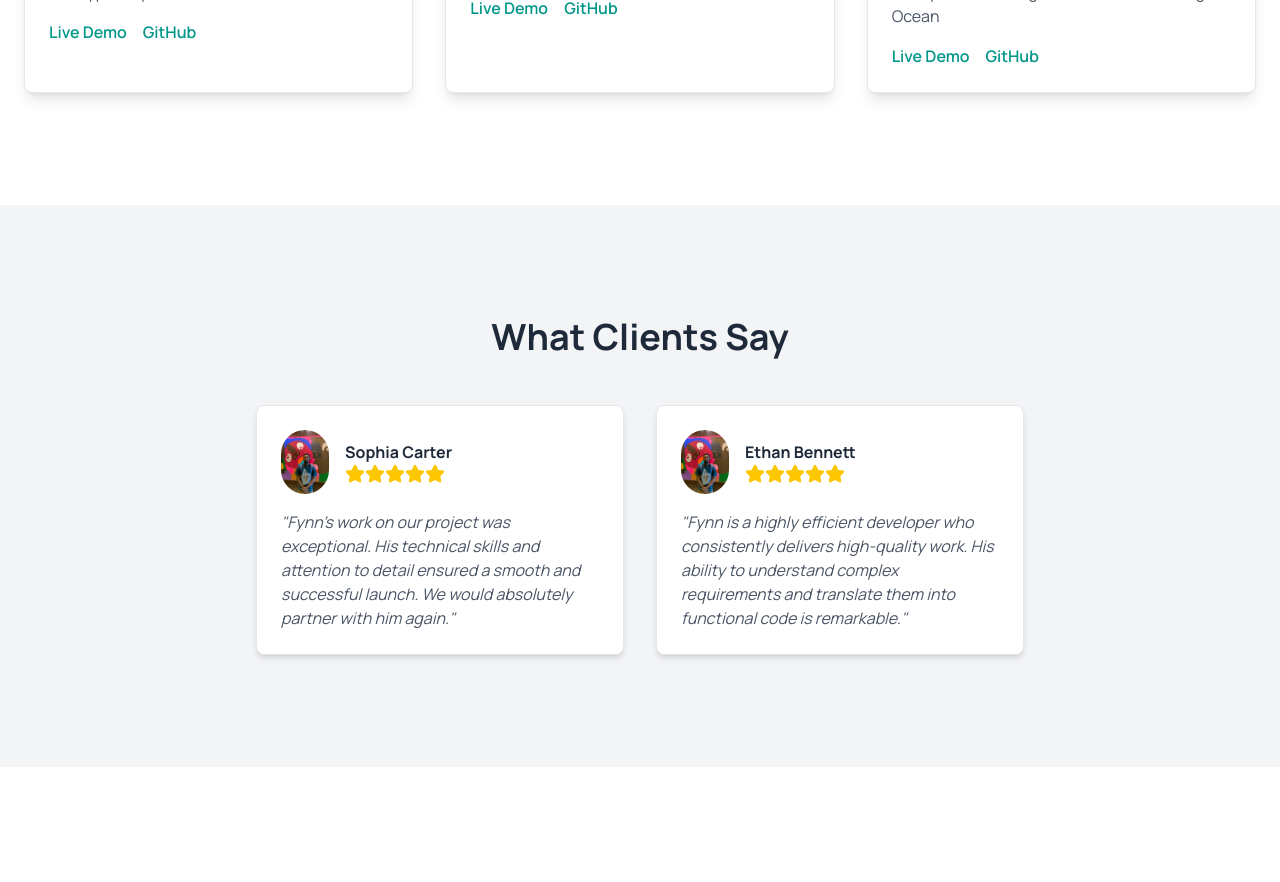
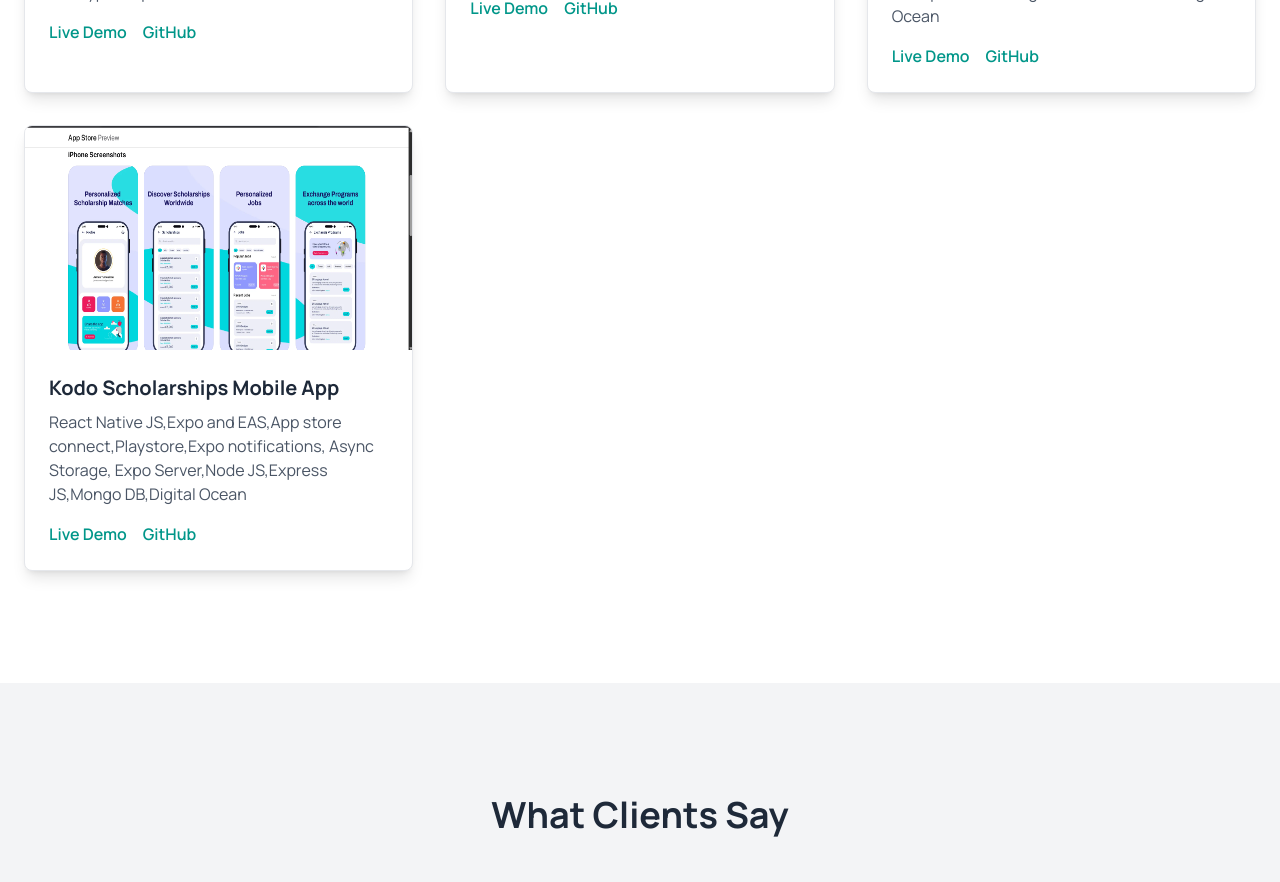
Before and after one commit to Fynn-Emmanuel-Junior/portfolio-website, a Next.js app: page / in a window 1280 px wide. Shown: the part 2480-3362 px from the top of the page. Built offline with nearby package versions, Linux system fonts and the light colour scheme.

Commit message:
added projects

```diff
--- a/src/app/page.tsx
+++ b/src/app/page.tsx
@@ -8,6 +8,8 @@
 import port1 from '../assets/portfolio1.png';
 import port2 from '../assets/portfolio2.png';
 import port3 from '../assets/portfolio3.png';
+import port4 from '../assets/port4.jpg';
+import port5 from '../assets/port5.png';
 import toast, { Toaster } from "react-hot-toast";
 import emailjs from "emailjs-com";
 
@@ -187,6 +189,7 @@
   { title: 'Portfolio website', description: 'Next js, EmailJS,Tailwind css,Typescript,Framer motion', image: port1,link: 'https://fynn-dev.vercel.app/',github: 'https://github.com/Fynn-Emmanuel-Junior/portfolio-website'},
   { title: 'GoVibe Website', description: 'Next js, Tailwind css,typescript,Framer motion', image: port2,link: 'https://govibe-six.vercel.app/',github: 'https://github.com/GoVibee/landing-page' },
   { title: 'Kodo Scholarships', description: 'React JS,Tailwind CSS,Redux,Node JS,Express JS,Mongo DB,Tawk Chatbot,Digital Ocean', image: port3,link: 'https://kodo-web-eta.vercel.app/',github: 'https://github.com/Kodo-UG/kodo-web' },
+  { title: 'Kodo Scholarships Mobile App ', description: 'React Native JS,Expo and EAS,App store connect,Playstore,Expo notifications, Async Storage, Expo Server,Node JS,Express JS,Mongo DB,Digital Ocean', image: port5,link: 'https://apps.apple.com/app/id6745784862',github: 'https://github.com/Kodo-UG/kodo-mobile-app'},
 ];
 const ProjectsSection = () => (
     <SectionWrapper id="projects" className="bg-white font-plus">
```
Also changed, not shown: src/assets/port4.jpg (added), src/assets/port5.png (added).
